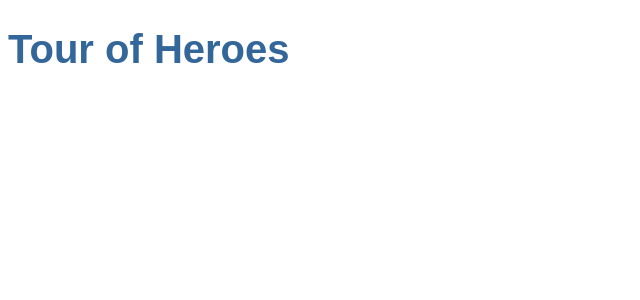
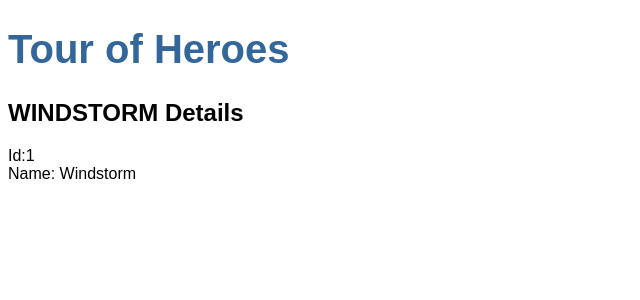
Before and after one commit to paulogustavo/angular-tour-of-heroes, an Angular app: page / in a window 1280 px wide. Shown: the top 300 px of the page, without its empty margins (0-640 px from the left). Built offline with nearby package versions, Linux system fonts and the light colour scheme.

Commit message:
feat: heroes component created

```diff
--- a/src/app/app.component.html
+++ b/src/app/app.component.html
@@ -1 +1,2 @@
 <h1>{{title}}</h1>
+<app-heroes></app-heroes>
--- a/src/app/app.module.ts
+++ b/src/app/app.module.ts
@@ -3,10 +3,12 @@
 
 import { AppRoutingModule } from './app-routing.module';
 import { AppComponent } from './app.component';
+import { HeroesComponent } from './heroes/heroes.component';
 
 @NgModule({
   declarations: [
-    AppComponent
+    AppComponent,
+    HeroesComponent
   ],
   imports: [
     BrowserModule,
--- /dev/null
+++ b/src/app/hero.ts
@@ -0,0 +1,4 @@
+export interface Hero {
+  id: number,
+  name: string
+}
--- /dev/null
+++ b/src/app/heroes/heroes.component.html
@@ -0,0 +1,3 @@
+<h2>{{ hero.name | uppercase }} Details</h2>
+<div><span>Id:</span>{{ hero.id }}</div>
+<div><span>Name: </span>{{ hero.name }}</div>
--- /dev/null
+++ b/src/app/heroes/heroes.component.ts
@@ -0,0 +1,21 @@
+import { Component, OnInit } from '@angular/core';
+import { Hero } from '../hero';
+
+@Component({
+  selector: 'app-heroes',
+  templateUrl: './heroes.component.html',
+  styleUrls: ['./heroes.component.scss']
+})
+export class HeroesComponent implements OnInit {
+
+  hero : Hero = {
+    id: 1,
+    name: 'Windstorm'
+  };
+
+  constructor() { }
+
+  ngOnInit(): void {
+  }
+
+}
```
Also changed, not shown: src/app/heroes/heroes.component.scss (added), 1 other file (tests, documents, lock files or other folders).
